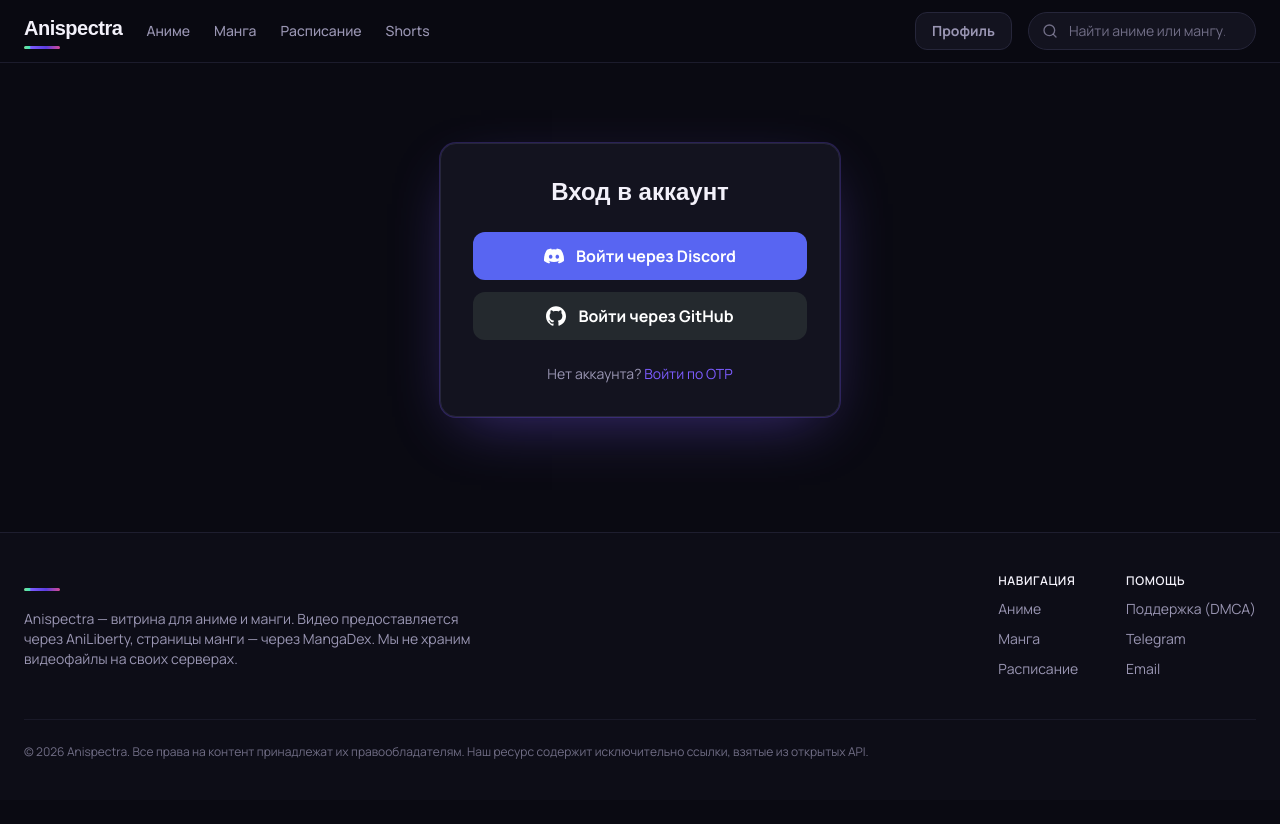
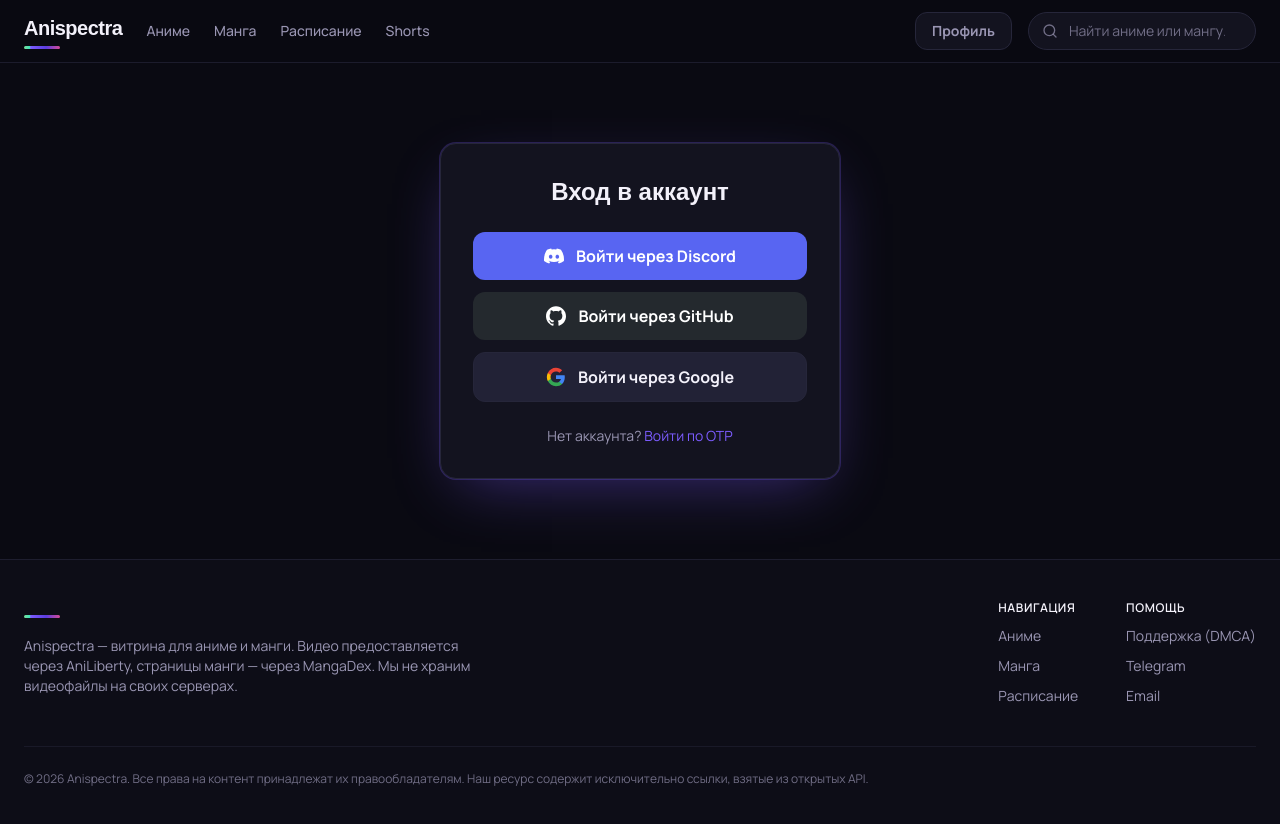
Before and after one commit to burkhanoff25/anispectra, a Next.js app: page /auth/login in a window 1280 px wide. Shown: the top 824 px of the page. Before the commit the page ends 800 px from the top, so only its background shows below. Built offline with nearby package versions, Linux system fonts and the light colour scheme; a web font is replaced by a local one.

Commit message:
Fixed profile login buttons and added Google auth

```diff
--- a/src/app/auth/login/LoginClient.tsx
+++ b/src/app/auth/login/LoginClient.tsx
@@ -38,7 +38,25 @@
         Войти через GitHub
       </button>
 
-      {/* We can add Google button here later */}
+      {/* Google Button */}
+      <button
+        type="button"
+        onClick={() => signIn("google", { callbackUrl: "/" })}
+        className="flex w-full items-center justify-center gap-3 rounded-xl border border-line bg-surface py-3 font-bold text-paper transition hover:bg-panel"
+      >
+        <svg
+          className="h-5 w-5"
+          fill="currentColor"
+          viewBox="0 0 24 24"
+          xmlns="http://www.w3.org/2000/svg"
+        >
+          <path d="M22.56 12.25c0-.78-.07-1.53-.2-2.25H12v4.26h5.92c-.26 1.37-1.04 2.53-2.21 3.31v2.77h3.57c2.08-1.92 3.28-4.74 3.28-8.09z" fill="#4285F4"/>
+          <path d="M12 23c2.97 0 5.46-.98 7.28-2.66l-3.57-2.77c-.98.66-2.23 1.06-3.71 1.06-2.86 0-5.29-1.93-6.16-4.53H2.18v2.84C3.99 20.53 7.7 23 12 23z" fill="#34A853"/>
+          <path d="M5.84 14.09c-.22-.66-.35-1.36-.35-2.09s.13-1.43.35-2.09V7.07H2.18C1.43 8.55 1 10.22 1 12s.43 3.45 1.18 4.93l2.85-2.22.81-.62z" fill="#FBBC05"/>
+          <path d="M12 5.38c1.62 0 3.06.56 4.21 1.64l3.15-3.15C17.45 2.09 14.97 1 12 1 7.7 1 3.99 3.47 2.18 7.07l3.66 2.84c.87-2.6 3.3-4.53 6.16-4.53z" fill="#EA4335"/>
+        </svg>
+        Войти через Google
+      </button>
     </div>
   );
 }
--- a/src/app/profile/ProfileClient.tsx
+++ b/src/app/profile/ProfileClient.tsx
@@ -54,12 +54,12 @@
             hint="Войдите в свой аккаунт с помощью Google, чтобы сохранять историю просмотров аниме и чтения манги."
           />
           <div className="mt-8 flex flex-col sm:flex-row gap-4 justify-center items-center">
-            <button
-              onClick={() => signIn("google")}
-              className="w-full sm:w-auto rounded-xl bg-accent px-8 py-3.5 font-bold text-white transition hover:bg-accent/90 shadow-glow"
+            <Link
+              href="/auth/login"
+              className="w-full sm:w-auto rounded-xl bg-accent px-8 py-3.5 text-center font-bold text-white transition hover:bg-accent/90 shadow-glow"
             >
-              Войти через Google
-            </button>
+              Войти в аккаунт
+            </Link>
             <Link
               href="/"
               className="w-full sm:w-auto rounded-xl border border-line bg-surface px-8 py-3.5 font-bold text-paper transition hover:border-accent hover:text-accent text-center"
@@ -156,12 +156,12 @@
               Настройки
             </button>
             {!googleSession && (
-              <button
-                onClick={() => signIn("google")}
+              <Link
+                href="/auth/login"
                 className="flex items-center gap-2 rounded-xl border border-blue-500/30 bg-blue-500/10 px-4 py-2 text-sm font-bold text-blue-400 transition hover:bg-blue-500/20"
               >
-                Continue with Google
-              </button>
+                Войти в аккаунт
+              </Link>
             )}
           </div>
         </div>
```
